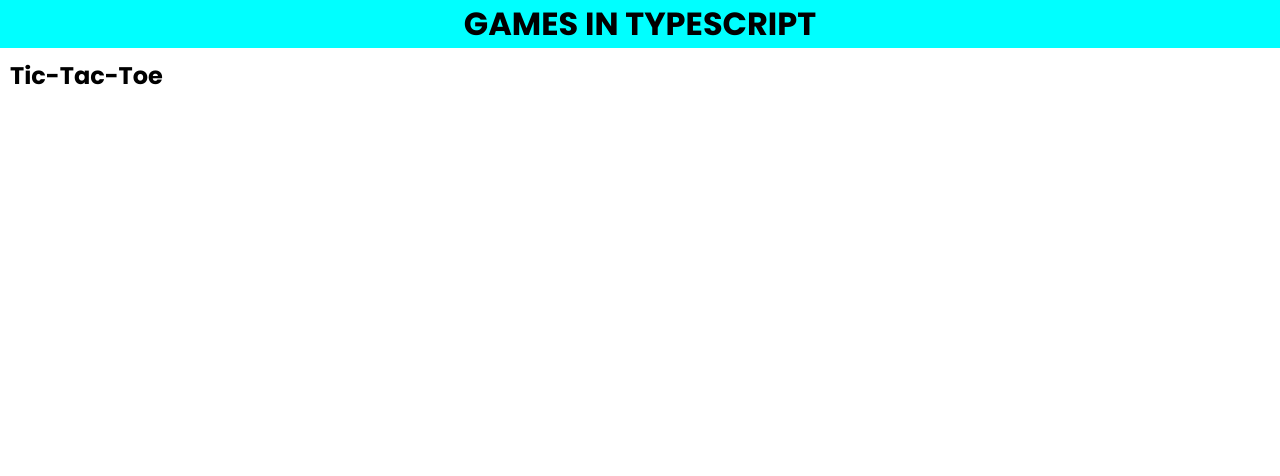
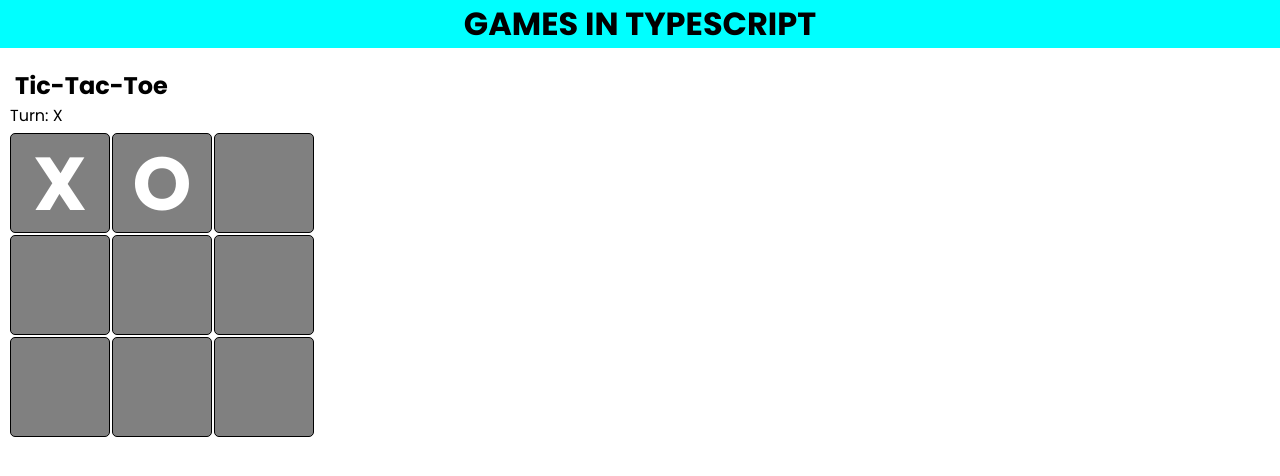
Before and after one commit to diegograssino/ts-games, a React (Vite) app: page / in a window 1280 px wide. Shown: the top 476 px of the page. Built offline with nearby package versions, Linux system fonts and the light colour scheme.

Commit message:
Add board and initial logics

```diff
--- a/src/components/TicTacToe/TicTacToe.styled.tsx
+++ b/src/components/TicTacToe/TicTacToe.styled.tsx
@@ -2,5 +2,31 @@ import styled from "styled-components";
 
 export const Styled = styled.div`
   /* Styles */
-  margin: 10px 0px 0px 10px;
+  .container {
+    margin: 10px 0px 0px 10px;
+  }
+  .grid3x3 {
+    display: grid;
+    grid-template-columns: repeat(3, 100px);
+    grid-gap: 2px;
+    margin: 5px 0px 0px 0px;
+  }
+
+  .square {
+    background-color: gray;
+    color: white;
+    border: 1px solid black;
+    border-radius: 5px;
+    height: 100px;
+    width: 100px;
+    padding: 10px;
+    display: flex;
+    align-items: center;
+    justify-content: center;
+    font-size: 75px;
+    font-weight: bold;
+  }
+  .game-title {
+    margin: 20px 0px 0px 5px;
+  }
 `;
--- a/src/components/TicTacToe/TicTacToe.tsx
+++ b/src/components/TicTacToe/TicTacToe.tsx
@@ -1,11 +1,36 @@
-import React from "react";
+import React, {useState} from "react";
 
 import {Styled} from "./TicTacToe.styled";
 
 function TicTacToe(): JSX.Element {
+  const INITIAL_TURN = "X";
+  const [turn, setTurn] = useState<"X" | "O">(INITIAL_TURN);
+
+  function handleClick() {
+    setTurn(turn === "X" ? "O" : "X");
+  }
+
   return (
     <Styled>
-      <h2>Tic-Tac-Toe</h2>
+      <div className="container">
+        <h2 className="game-title">Tic-Tac-Toe</h2>
+        <p>Turn: {turn}</p>
+        <div className="grid3x3">
+          <div className="square" onClick={handleClick}>
+            X
+          </div>
+          <div className="square" onClick={handleClick}>
+            O
+          </div>
+          <div className="square" onClick={handleClick} />
+          <div className="square" onClick={handleClick} />
+          <div className="square" onClick={handleClick} />
+          <div className="square" onClick={handleClick} />
+          <div className="square" onClick={handleClick} />
+          <div className="square" onClick={handleClick} />
+          <div className="square" onClick={handleClick} />
+        </div>
+      </div>
     </Styled>
   );
 }
```
